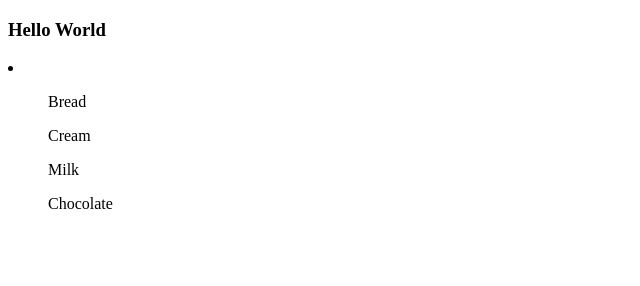
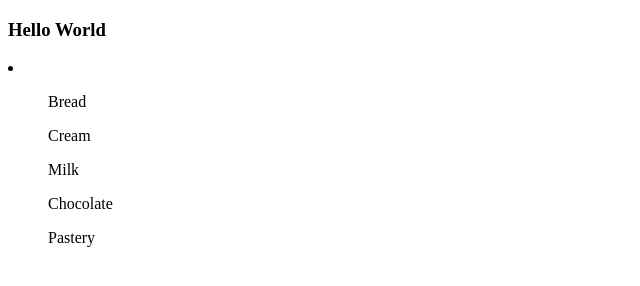
Before and after one commit to Mithila30/hello, a plain HTML site: page index.html in a window 1280 px wide. Shown: the full height of the page, 0-640 px from the left. Drawn offline with Linux system fonts and the light colour scheme.

Commit message:
created pastery

```diff
--- a/index.html
+++ b/index.html
@@ -15,6 +15,7 @@
         <ul>Cream</ul>
         <ul>Milk</ul>
         <ul>Chocolate</ul>
+        <ul>Pastery</ul>
     </li>
 </body>
 </html>
```
